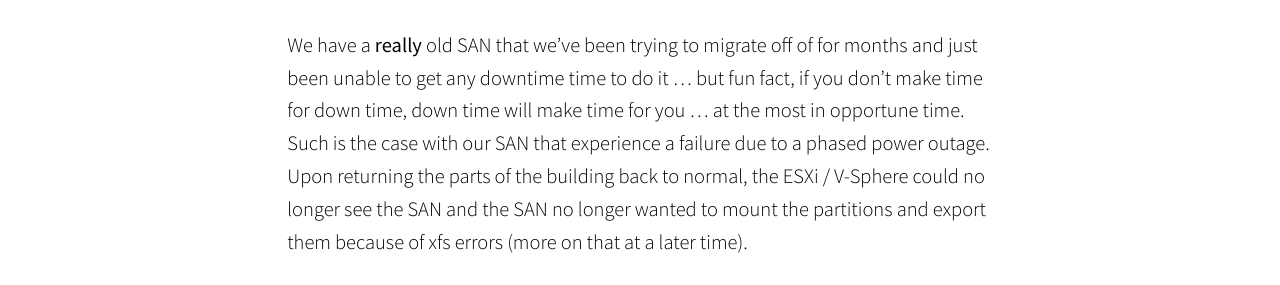
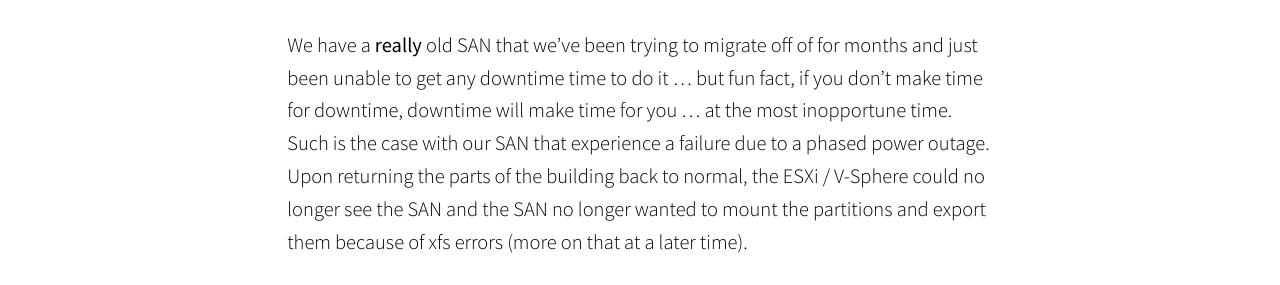
Before and after one commit to wyattearp/wyattearp.github.io, a Jekyll site: the page built from _posts/2022-01-07-xfs_repair-failures.md, in a window 1280 px wide and 900 px high. Shown: the part 379-664 px from the top of the window. Built offline with Jekyll 4.4.1, drawn with Linux system fonts in a browser that asks for light colours; nearby versions of some CDN libraries; some web fonts are replaced; comment, search, counter and statistics services are not loaded.

Commit message:
i wish i was a better speller

```diff
--- a/_posts/2022-01-07-xfs_repair-failures.md
+++ b/_posts/2022-01-07-xfs_repair-failures.md
@@ -7,7 +7,7 @@ tags: [technology,xfs,xfs_repair]
 ---
 
 # The Issue
-We have a **really** old SAN that we've been trying to migrate off of for months and just been unable to get any downtime time to do it ... but fun fact, if you don't make time for down time, down time will make time for you ... at the most in opportune time. Such is the case with our SAN that experience a failure due to a phased power outage. Upon returning the parts of the building back to normal, the ESXi / V-Sphere could no longer see the SAN and the SAN no longer wanted to mount the partitions and export them because of xfs errors (more on that at a later time).
+We have a **really** old SAN that we've been trying to migrate off of for months and just been unable to get any downtime time to do it ... but fun fact, if you don't make time for downtime, downtime will make time for you ... at the most inopportune time. Such is the case with our SAN that experience a failure due to a phased power outage. Upon returning the parts of the building back to normal, the ESXi / V-Sphere could no longer see the SAN and the SAN no longer wanted to mount the partitions and export them because of xfs errors (more on that at a later time).
 
 Normally, I wouldn't write something up about this, but ServerFault isn't letting me post the answer and [I refuse to be this guy][1]:
 
```
